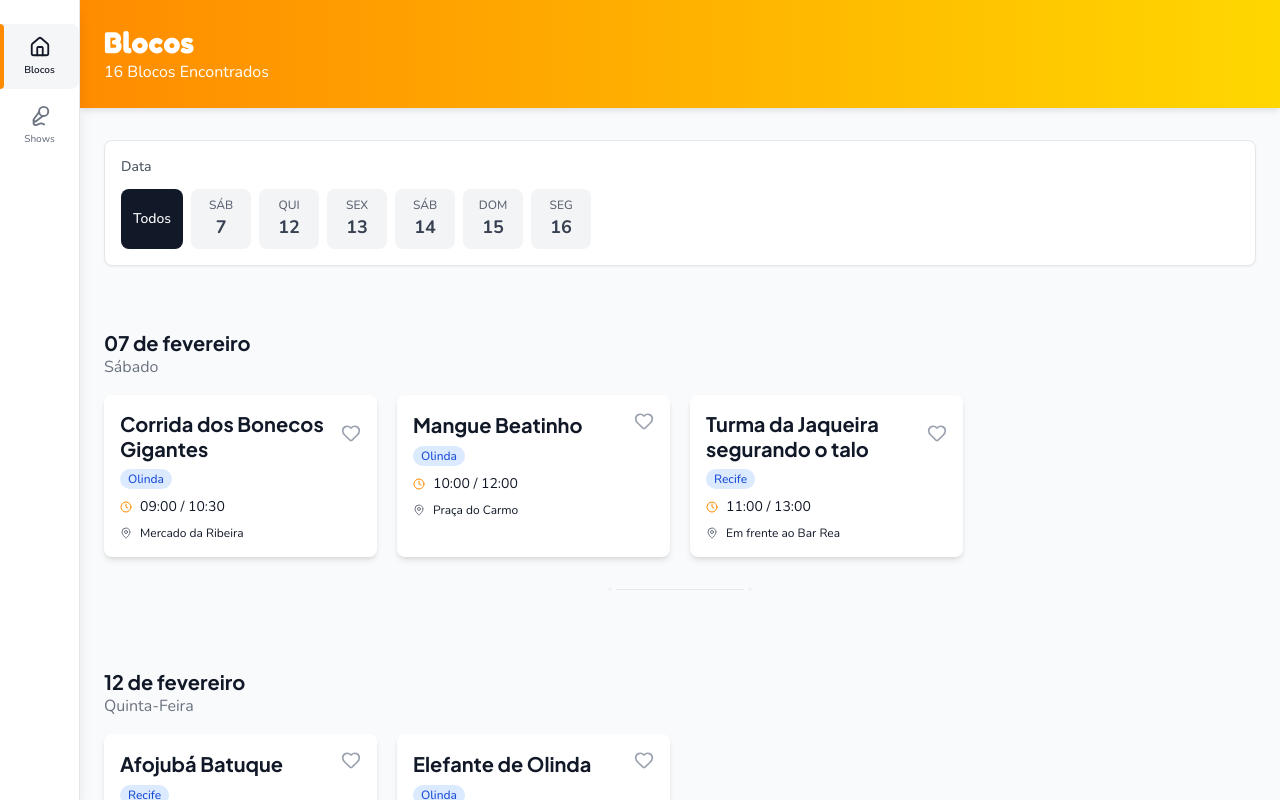
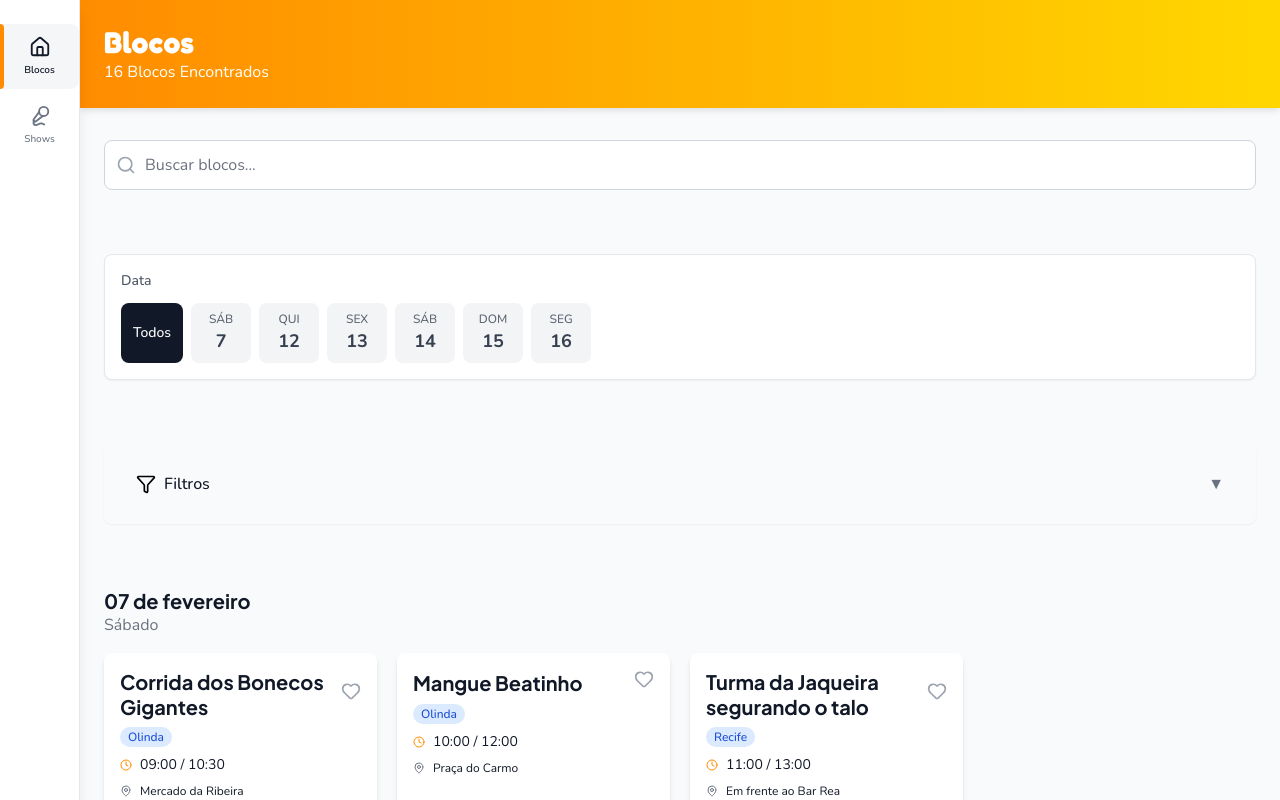
Before and after one commit to uuchoaa/foca-no-carnaval, a React (Vite) app in the folder apps/carnival-app/: page /blocos in a window 1280 px wide. Shown: the top 800 px of the page. Built offline with nearby package versions, Linux system fonts and the light colour scheme.

Commit message:
feat: add  search and filter functionality

```diff
--- a/apps/carnival-app/src/screens/BlocosHomeScreen.tsx
+++ b/apps/carnival-app/src/screens/BlocosHomeScreen.tsx
@@ -1,19 +1,59 @@
 import { useState, useMemo } from 'react';
-import { Clock, Heart, MapPin } from 'lucide-react';
+import { Clock, Heart, MapPin, Search, X, Filter } from 'lucide-react';
 import { useEvents } from '../contexts/EventsContext';
 import { useFavorites } from '../contexts/FavoritesContext';
 import type { Bloco } from '../types/events';
 import { groupByDate, formatDate, formatDateChip } from '../utils/dateHelpers';
-import { Page, Text, Card, CardGrid, Badge, VStack, HStack, SectionHeading, Divider, IconLabel, FavButton, DateChipRow } from '../design-system';
+import { Page, Text, Card, CardGrid, Badge, VStack, HStack, SectionHeading, Divider, IconLabel, FavButton, DateChipRow, SearchBarWithIcon, FilterPanel, ChipGroup, CheckboxField } from '../design-system';
 
 export default function BlocosHomeScreen() {
-  const { getBlocos, loading } = useEvents();
+  const { getBlocos, getBlocoTags, loading } = useEvents();
   const { isFavorite, toggleFavorite } = useFavorites();
   const [selectedDate, setSelectedDate] = useState<string | null>(null);
+  const [search, setSearch] = useState('');
+  const [filterPanelOpen, setFilterPanelOpen] = useState(false);
+  const [selectedCities, setSelectedCities] = useState<string[]>([]);
+  const [selectedTags, setSelectedTags] = useState<string[]>([]);
+  const [hasArtist, setHasArtist] = useState(false);
+  const [favoritesOnly, setFavoritesOnly] = useState(false);
+
+  const cityOptions = useMemo(
+    () => [
+      { id: 'recife', label: 'Recife', color: 'blue' as const },
+      { id: 'olinda', label: 'Olinda', color: 'purple' as const },
+    ],
+    []
+  );
+  const tagOptions = useMemo(
+    () => getBlocoTags().map((t) => ({ id: t, label: t })),
+    [getBlocoTags]
+  );
+
+  const filters = useMemo(() => {
+    const f: { dateFrom?: string; dateTo?: string; search?: string; city?: string[]; tags?: string[]; hasArtist?: boolean } = {};
+    if (selectedDate) {
+      f.dateFrom = selectedDate;
+      f.dateTo = selectedDate;
+    }
+    if (search.trim()) f.search = search.trim();
+    if (selectedCities.length) f.city = selectedCities;
+    if (selectedTags.length) f.tags = selectedTags;
+    if (hasArtist) f.hasArtist = true;
+    return f;
+  }, [selectedDate, search, selectedCities, selectedTags, hasArtist]);
 
   const allBlocos = getBlocos({});
-  const dateFilters = selectedDate ? { dateFrom: selectedDate, dateTo: selectedDate } : {};
-  const blocos = getBlocos(dateFilters);
+  let blocos = getBlocos(filters);
+  if (favoritesOnly) blocos = blocos.filter((b) => isFavorite(b.id));
+
+  const activeFilterCount = selectedCities.length + selectedTags.length + (hasArtist ? 1 : 0) + (favoritesOnly ? 1 : 0);
+
+  const toggleCity = (id: string) => {
+    setSelectedCities((prev) => (prev.includes(id) ? prev.filter((c) => c !== id) : [...prev, id]));
+  };
+  const toggleTag = (id: string) => {
+    setSelectedTags((prev) => (prev.includes(id) ? prev.filter((t) => t !== id) : [...prev, id]));
+  };
 
   const dateChipItems = useMemo(() => {
     const dates = [...new Set(allBlocos.map((b) => b.date))].sort(
@@ -38,12 +78,50 @@ export default function BlocosHomeScreen() {
       </Page.Header>
       <Page.Content isLoading={loading} isEmpty={blocos.length === 0}>
         <VStack gap={16} align="stretch">
+          <SearchBarWithIcon
+            icon={Search}
+            clearIcon={X}
+            value={search}
+            onChange={setSearch}
+            placeholder="Buscar blocos..."
+          />
           <DateChipRow
             label="Data"
             items={dateChipItems}
             selectedId={selectedDate}
             onSelect={setSelectedDate}
           />
+          <FilterPanel
+            icon={Filter}
+            isOpen={filterPanelOpen}
+            onToggle={() => setFilterPanelOpen((o) => !o)}
+            activeCount={activeFilterCount}
+          >
+            <ChipGroup
+              label="Cidade"
+              options={cityOptions}
+              selectedIds={selectedCities}
+              onToggle={toggleCity}
+            />
+            {tagOptions.length > 0 ? (
+              <ChipGroup
+                label="Tags"
+                options={tagOptions}
+                selectedIds={selectedTags}
+                onToggle={toggleTag}
+              />
+            ) : null}
+            <CheckboxField
+              label="Apenas com artista"
+              checked={hasArtist}
+              onChange={setHasArtist}
+            />
+            <CheckboxField
+              label="Apenas favoritos"
+              checked={favoritesOnly}
+              onChange={setFavoritesOnly}
+            />
+          </FilterPanel>
           {groupedByDate.map(({ date, dayOfWeek, events }) => (
             <section key={date}>
               <VStack gap={4} align="stretch">
```
